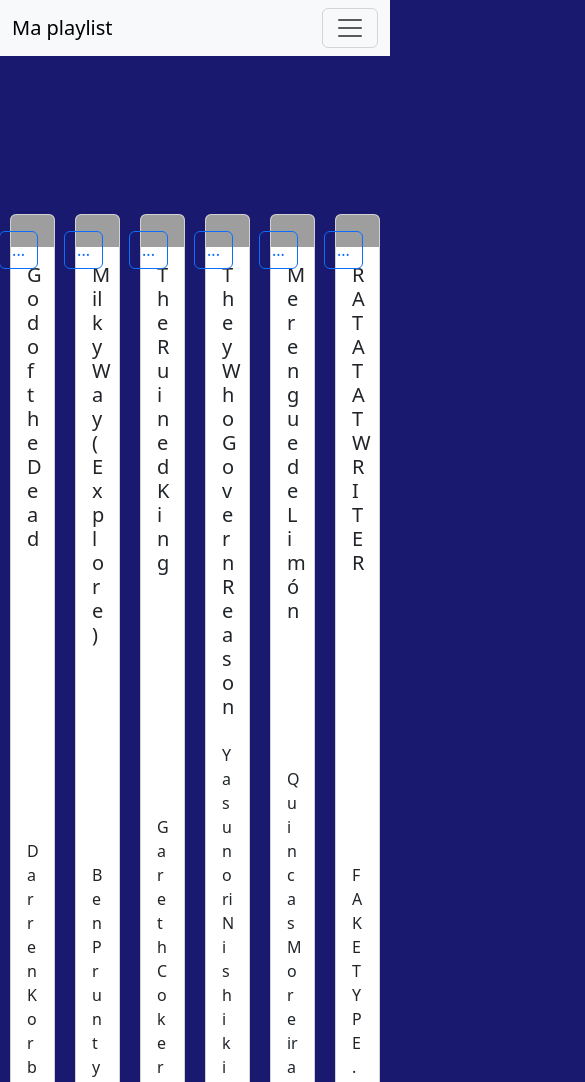
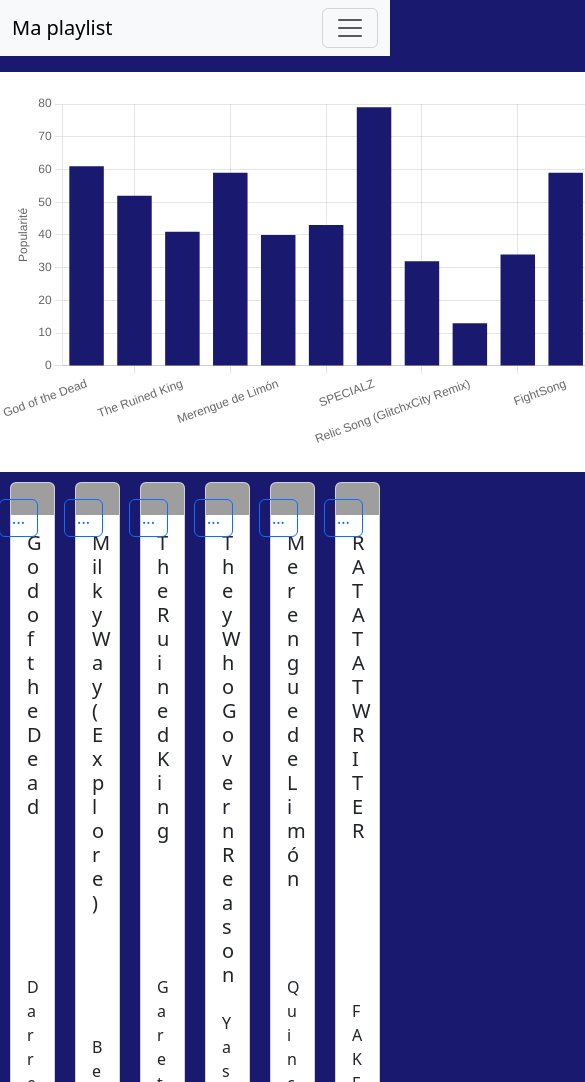
Before and after one commit to Bsoirthur/R212, a plain HTML site: page index.html in a window 390 px wide. Shown: the top 1082 px of the page, 585 px wide, since content can reach past the window. Drawn offline with nearby package versions, Linux system fonts and the light colour scheme; grey boxes are pictures that could not be loaded.

Commit message:
graphique et liens Spotify

```diff
--- a/index.html
+++ b/index.html
@@ -9,28 +9,35 @@
 
 <link rel="stylesheet" href="style.css">
     <title>Document</title>
+    <script src="https://cdn.jsdelivr.net/npm/chart.js"></script>
+<!--<script src="https://cdnjs.cloudflare.com/ajax/libs/Chart.js/4.4.1/chart.min.js" integrity="sha512-L0Shl7nXXzIlBSUUPpxrokqq4ojqgZFQczTYlGjzONGTDAcLremjwaWv5A+EDLnxhQzY5xUZPWLOLqYRkY0Cbw==" crossorigin="anonymous" referrerpolicy="no-referrer"></script>-->
+
 </head>
 <body style="background-color: midnightblue;">
-  <div class="container-xl" style="color: white;">Toutes Mes Musiques</div>
+  <div class="container-xl" style="color: rgb(0, 11, 76);">Toutes Mes Musiques</div>
   <div class="container-fluid">
     ...
   </div>
+<br/>
+  <div>
+    <canvas id="popularityChart" width="1500" height="400" class="bg-graphique"></canvas>
+  </div>
 
-  <div>
-    <canvas id="myChart"></canvas>
-  </div>
 
 
 <div id="trackList"></div>
 
 <!-- Template de cartes -->
 <template id="trackCard">
-    <div class="card">
+  <div class="card track">
     <img class="card-img-top">
     <div class="card-body d-flex flex-column justify-content-between gap-3">
       <h5 class="card-title"></h5>
       <p class="card-text"></p>
-            <button class="btn btn-outline-primary position-absolute top-0 end-0 m-3" data-bs-toggle="modal" data-bs-target="#exampleModal">...</button>
+      <!-- Modifiez le type du bouton pour éviter l'action par défaut -->
+      <button type="button" class="btn btn-outline-primary position-absolute top-0 end-0 m-3 listen-btn1" data-bs-toggle="modal" data-bs-target="#exampleModal">...</button>
+      <!-- Ajoutez un autre bouton pour écouter sur Spotify -->
+      <button type="button" class="btn btn-primary listen-btn" target="_blank">Écouter sur Spotify</button>
     </div>
   </div>
 </template>
@@ -54,6 +61,8 @@
 </div>
 
 
+
+
 <!-- Navbar -->
 <nav class="navbar navbar-expand-lg navbar-light bg-light fixed-top" role="navigation">
   <div class="container-fluid">
@@ -68,8 +77,9 @@
 
 
 
+<div id="cardContainer"></div>
 
-<script src="https://cdnjs.cloudflare.com/ajax/libs/Chart.js/4.4.1/chart.min.js" integrity="sha512-L0Shl7nXXzIlBSUUPpxrokqq4ojqgZFQczTYlGjzONGTDAcLremjwaWv5A+EDLnxhQzY5xUZPWLOLqYRkY0Cbw==" crossorigin="anonymous" referrerpolicy="no-referrer"></script>
+
   <script src="script.js"></script>
 
 </body>
--- a/script.js
+++ b/script.js
@@ -27,6 +27,54 @@ fetch('data.json') // requête vers le fichier JSON
     }
 }
 
+
+document.addEventListener('DOMContentLoaded', function () {
+  // Modal
+  const modal = new bootstrap.Modal(document.getElementById('exampleModal'));
+
+  // Récupérer les données JSON
+  fetch('data.json')
+    .then(response => response.json())
+    .then(data => {
+      // Templates
+      setTrackList(data);
+
+      // Gérer les clics sur les boutons "Écouter"
+      document.querySelectorAll('.listen-btn1').forEach((button, index) => {
+        button.addEventListener('click', function(event) {
+          event.preventDefault(); // Empêcher l'action par défaut du bouton
+          // Récupérer les données spécifiques à cette carte en utilisant l'index du bouton
+          const albumName = data[index].album.name;
+          const releaseDate = data[index].album.release_date;
+
+          // Mettre à jour le contenu du modal avec les données récupérées
+          document.getElementById('albumName').textContent = albumName;
+          document.getElementById('releaseDate').textContent = releaseDate;
+
+          // Ouvrir le modal
+          modal.show();
+        });
+      });
+    })
+    .catch(error => console.error('Erreur lors du chargement du fichier JSON :', error));
+});
+
+// Fonction pour remplir la liste de pistes
+function setTrackList(data) {
+  let template = document.getElementById('trackCard');
+  for (let i = 0; i < data.length; i++) {
+    const clone = template.content.cloneNode(true);
+    let artists = data[i].artists[0].name;
+    clone.querySelector('.card-title').textContent = data[i].name;
+    clone.querySelector('.card-text').textContent = artists;
+    clone.querySelector('.card-img-top').src = data[i].album.images[0].url;
+    clone.querySelector('.card-img-top').alt = data[i].name;
+    clone.querySelector('.listen-btn1').dataset.index = i; // Ajouter l'index de la piste aux boutons "Écouter"
+    document.getElementById('trackList').appendChild(clone);
+  }
+}
+
+
 // Templates
   fetch('data.json') // requête vers le fichier JSON
   .then(response => response.json()) // convertir la réponse textuelle en JSON
@@ -45,20 +93,70 @@ fetch('data.json') // requête vers le fichier JSON
  document.getElementById('trackList').appendChild(clone);     } }
 
 
- // Modal
+
+// Fonction pour créer un graphique de popularité avec Chart.js
+function createPopularityChart(data) {
+  // Récupérer les noms et la popularité de chaque musique du fichier JSON
+  const trackNames = data.map(track => track.name);
+  const popularityValues = data.map(track => track.album.popularity);
+
+  // Créer le graphique à barres avec Chart.js
+  const ctx = document.getElementById('popularityChart').getContext('2d');
+  const popularityChart = new Chart(ctx, {
+      type: 'bar',
+      data: {
+          labels: trackNames,
+          datasets: [{
+              label: 'Popularité de la musique',
+              data: popularityValues,
+              backgroundColor: 'midnightblue',
+              borderColor: 'midnightblue',
+              borderWidth: 0
+          }]
+      },
+      options: {
+        responsive: false, // Permet au graphique de s'adapter à la taille du conteneur
+        maintainAspectRatio: false,
+          scales: {
+              y: {
+                  beginAtZero: true,
+                  title: {
+                      display: true,
+                      text: 'Popularité'
+                  }
+              },
+              x: {
+                  title: {
+                      display: true,
+                      text: 'Musiques'
+                  }
+              }
+          }
+      }
+  });
+}
+
+// Charger les données JSON et créer le graphique une fois qu'elles sont disponibles
 fetch('data.json')
   .then(response => response.json())
   .then(data => {
-   // Une fois les données chargées avec succès, écoutez les clics sur les boutons
-   document.querySelectorAll('.btn').forEach((button, index) => {
-     button.addEventListener('click', function() {
-       // Récupérer les données spécifiques à cette carte
-       const albumName = data[index].album.name;
-       const releaseDate = data[index].album.release_date;
+      createPopularityChart(data);
+  })
+  .catch(error => console.error('Erreur lors du chargement du fichier JSON :', error));
 
-       // Mettre à jour le contenu du modal avec les données récupérées
-       document.getElementById('albumName').textContent = albumName;
-       document.getElementById('releaseDate').textContent = releaseDate;
+
+  fetch('data.json')
+  .then(response => response.json())
+  .then(data => {
+    // Ajouter un gestionnaire d'événements de clic pour les boutons d'écoute dans chaque carte de piste
+    document.querySelectorAll('.track').forEach((card, index) => {
+        const listenButton = card.querySelector('.listen-btn');
+        listenButton.addEventListener('click', function(event) {
+            event.preventDefault(); // Empêcher le comportement par défaut du bouton
+            // Récupérer l'URL Spotify de la piste actuelle
+            const spotifyUrl = data[index].external_urls.spotify;
+            // Ouvrir l'URL Spotify dans un nouvel onglet
+            window.open(spotifyUrl, '_blank');
         });
     });
   })
--- a/style.css
+++ b/style.css
@@ -13,3 +13,6 @@
 .card {
       width: calc(16.666% - 20px);
     }
+.bg-graphique {
+  background-color: white;
+}
```
Lines whose indentation alone changed are shown as unchanged.
